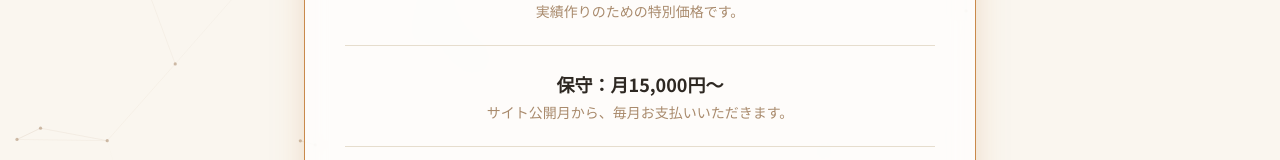
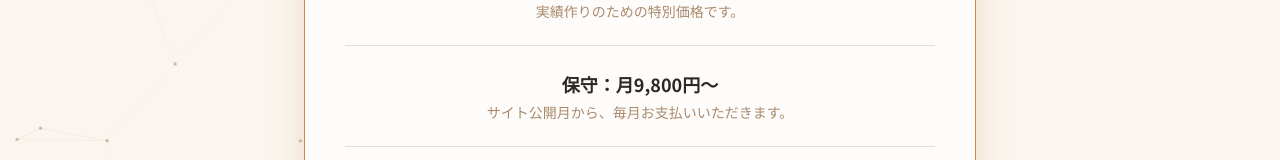
Before and after one commit to ves-sr/veswerk-site, a Next.js app: page /pricing in a window 1280 px wide. Shown: the part 480-640 px from the top of the page. Built offline with nearby package versions, Linux system fonts and the light colour scheme.

Commit message:
保守費を月9,800円に変更
1万円の心理的な壁を避けるための価格設定。市場相場（月5,000〜20,000円程度）
の範囲内。

```diff
--- a/app/content/plans.ts
+++ b/app/content/plans.ts
@@ -5,7 +5,7 @@ export type PlanFeature = {
 export const plan = {
 	price: "500円",
 	priceNote: "実績作りのための特別価格です。",
-	maintenance: "保守：月15,000円〜",
+	maintenance: "保守：月9,800円〜",
 	maintenanceNote: "サイト公開月から、毎月お支払いいただきます。",
 	features: [
 		{ text: "スマホの地図をタップしたら迷わずお店まで案内される仕組み" },
```
